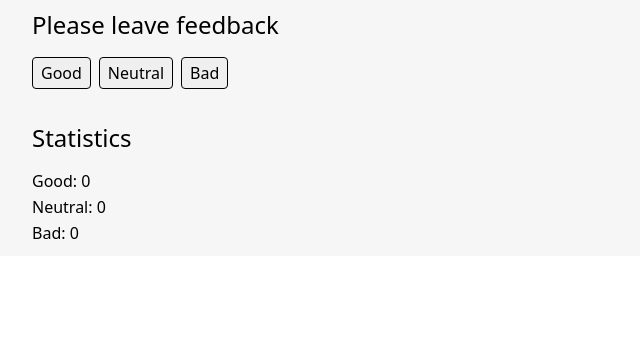
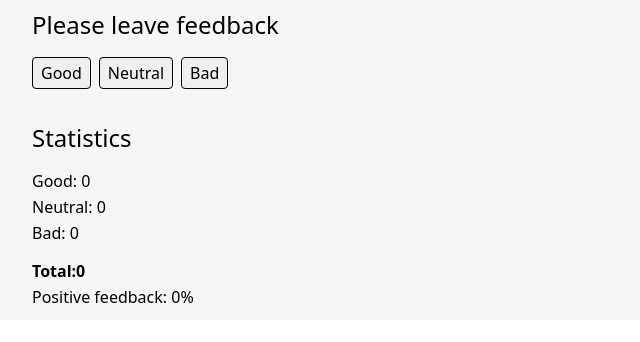
Before and after one commit to AnastasiyaSeroshtan/goit-react-hw-04-feedback, a React (Create React App) app: page / in a window 1280 px wide. Shown: the top 342 px of the page, without its empty margins (0-640 px from the left). Built offline with nearby package versions, Linux system fonts and the light colour scheme.

Commit message:
to do 2 path 1-st task

```diff
--- a/src/components/Feedback/Feedback.js
+++ b/src/components/Feedback/Feedback.js
@@ -1,6 +1,6 @@
 import React from "react";
 import { Box } from "../Box";
-import { FeedbackText, StatisticsText, Button, StatisticsItem } from "./Feedback.styled";
+import { FeedbackText, StatisticsText, Button, StatisticsItem, StatisticsItemTotal } from "./Feedback.styled";
 
 export class Feedback extends React.Component {
     state = {
@@ -33,7 +33,23 @@ export class Feedback extends React.Component {
         })
      };
 
+     countTotalFeedback = () =>{
+        return (
+            this.state.good + this.state.neutral + this.state.bad
+        )
+     };
+
+     countPositiveFeedbackPercentage = () => {
+        return (
+            this.state.good*100/this.countTotalFeedback()
+        )
+     };
+
     render() {
+        const total = this.countTotalFeedback();
+        const positeveFeedback = this.countPositiveFeedbackPercentage() ?
+        Math.ceil(this.countPositiveFeedbackPercentage())
+        : 0;
         return (
             <Box pl={5}>
                 <FeedbackText>Please leave feedback</FeedbackText>
@@ -43,10 +59,14 @@ export class Feedback extends React.Component {
                 <Button type="button" onClick={this.countsNumberClickBad}>Bad</Button>
                 </Box>
                 <StatisticsText>Statistics</StatisticsText>
-                <Box as="ul">
+                <Box as="ul" mb={4}>
                     <StatisticsItem>Good: {this.state.good} </StatisticsItem>
                     <StatisticsItem>Neutral: {this.state.neutral} </StatisticsItem>
                     <StatisticsItem>Bad: {this.state.bad} </StatisticsItem>
+                </Box>
+                <Box as="ul">
+                    <StatisticsItemTotal>Total:{total} </StatisticsItemTotal>
+                    <StatisticsItem>Positive feedback: {positeveFeedback}% </StatisticsItem>
                 </Box>
             </Box>
         )
--- a/src/components/Feedback/Feedback.styled.js
+++ b/src/components/Feedback/Feedback.styled.js
@@ -43,3 +43,11 @@ export const StatisticsItem = styled.li`
     font-size: ${p => p.theme.fontSizes[2]}px;
     margin-bottom: ${p => p.theme.space[2]}px;
 `;
+
+export const StatisticsItemTotal = styled.li`
+    color: ${p => p.theme.colors.black};
+    font-family: ${p => p.theme.fonts.body};
+    font-size: ${p => p.theme.fontSizes[2]}px;
+    font-weight: ${p => p.theme.fontWeights.bold};
+    margin-bottom: ${p => p.theme.space[2]}px;
+`;
```
